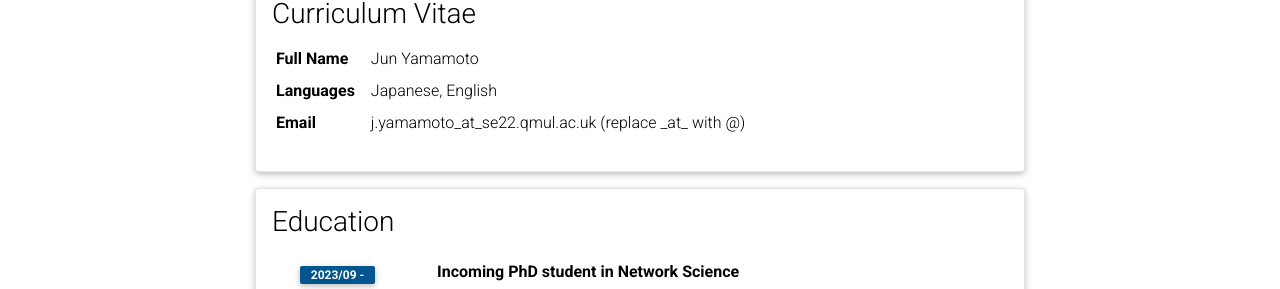
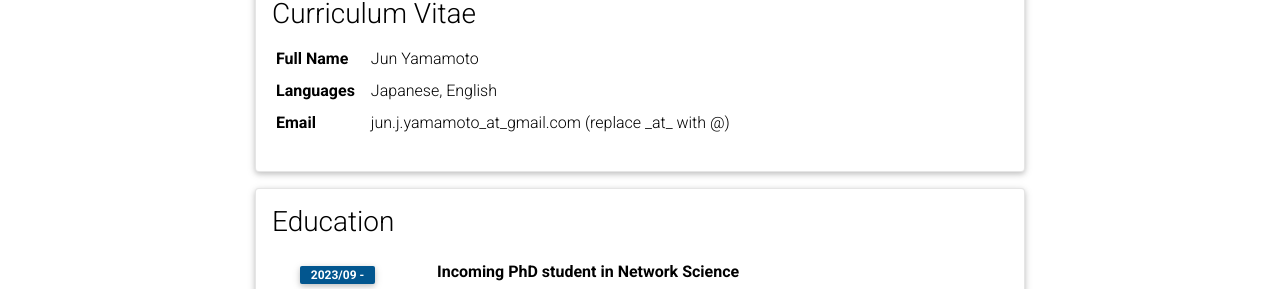
Before and after one commit to jym16/jym16.github.io, a Jekyll site: the page built from _pages/cv.md, in a window 1280 px wide and 900 px high. Shown: the part 205-494 px from the top of the window. Built offline with Jekyll 4.4.1, drawn with Linux system fonts in a browser that asks for light colours; comment, search, counter and statistics services are not loaded; a style sheet for code colours, icons or effects is not loaded.

Commit message:
Fixed CV again.

```diff
--- a/_data/cv.yml
+++ b/_data/cv.yml
@@ -6,7 +6,7 @@
     - name: Languages
       value: Japanese, English
     - name: Email
-      value: j.yamamoto_at_se22.qmul.ac.uk (replace _at_ with @)
+      value: jun.j.yamamoto_at_gmail.com (replace _at_ with @)
 
 - title: Education
   type: time_table
```
